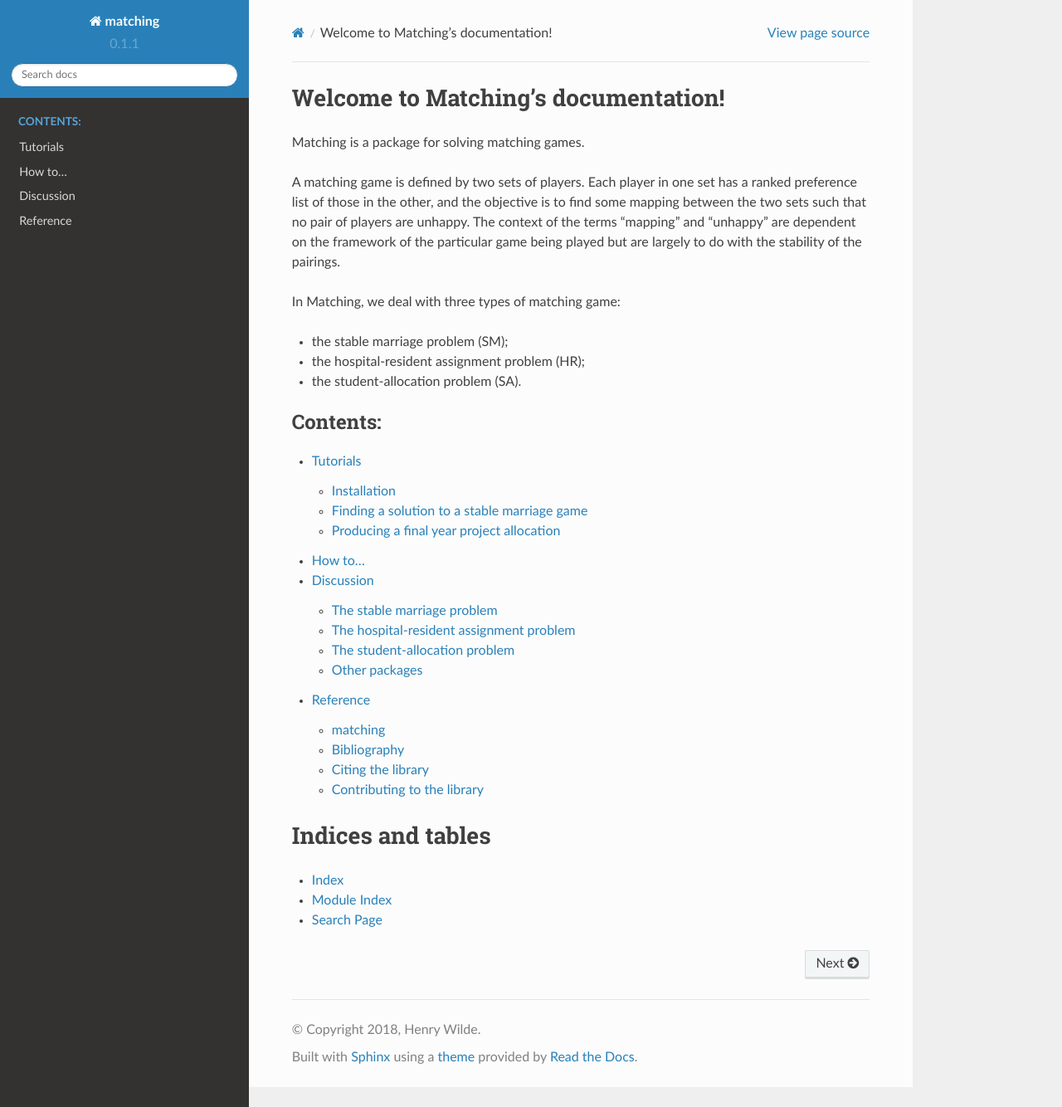
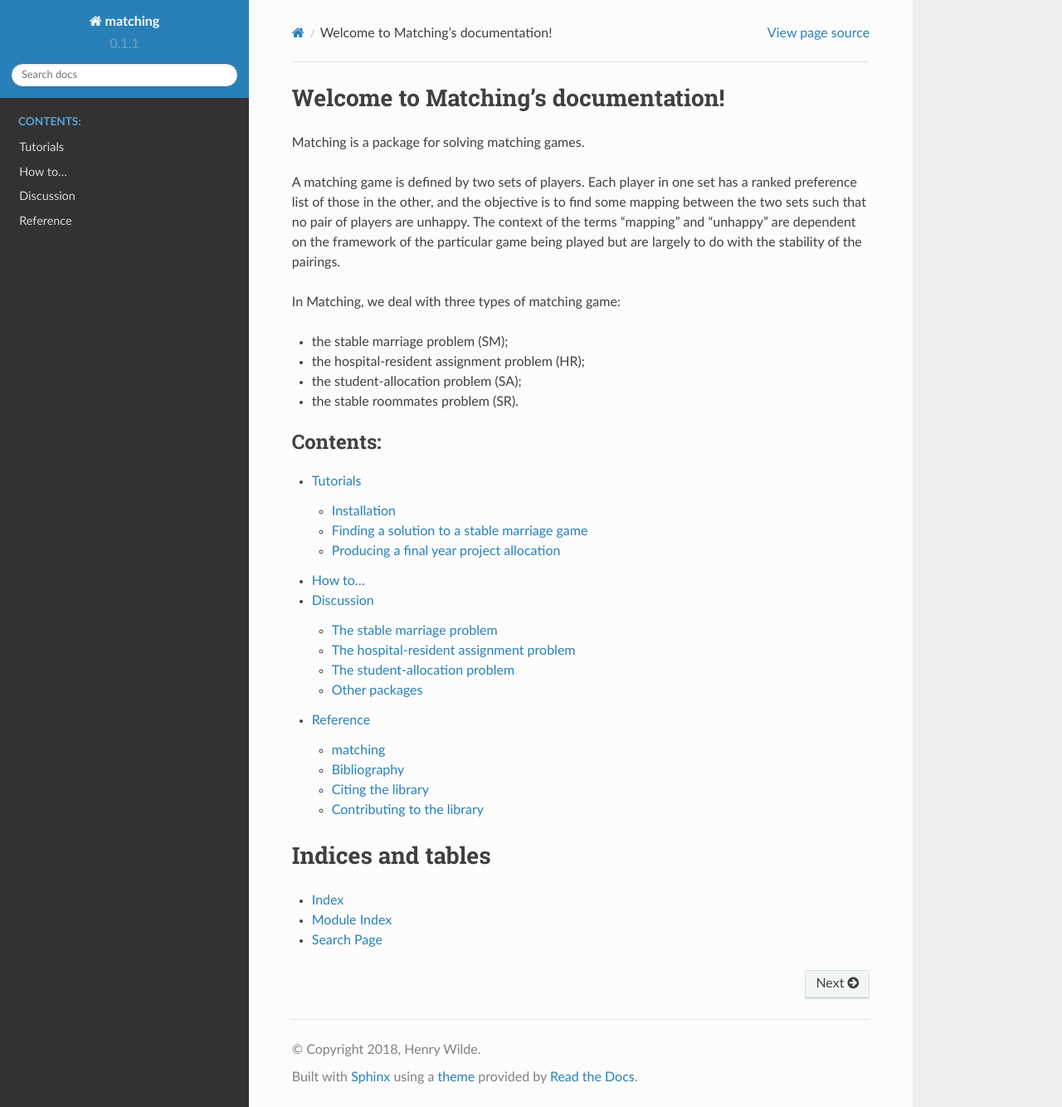
Before and after one commit to daffidwilde/matching, a Sphinx documentation site: the page built from docs/index.rst, in a window 1280 px wide and 1334 px high. Shown: the whole window at 83% size. Built offline with Sphinx 7.4.7 and the Read the Docs theme 2.0.0, drawn with Linux system fonts in a browser that asks for light colours.

```diff
--- a/docs/index.rst
+++ b/docs/index.rst
@@ -19,7 +19,8 @@ In Matching, we deal with three types of matching game:
 
 - the stable marriage problem (SM);
 - the hospital-resident assignment problem (HR);
-- the student-allocation problem (SA).
+- the student-allocation problem (SA);
+- the stable roommates problem (SR).
 
 .. toctree::
    :maxdepth: 2
```
Also changed, not shown: docs/tutorials/project_allocation/main.ipynb, docs/tutorials/stable_marriage/main.ipynb.
